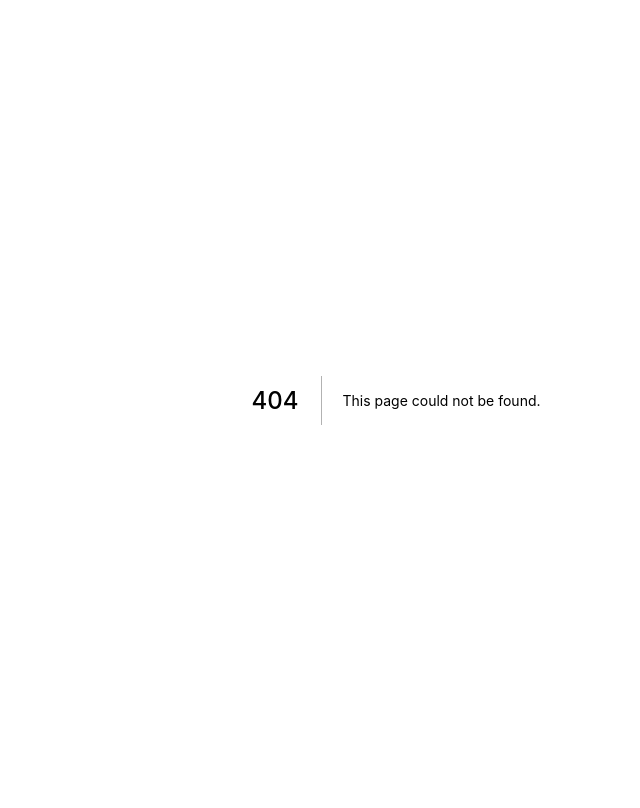
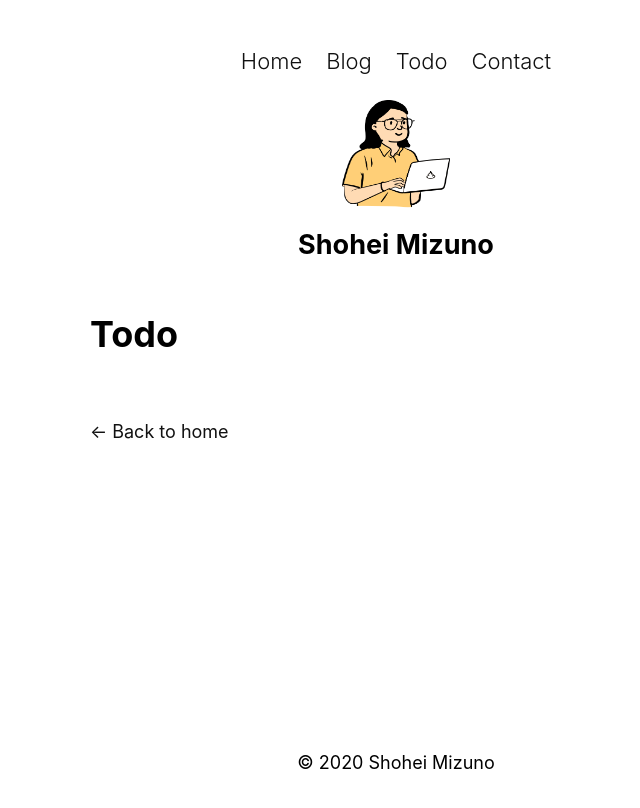
Before and after one commit to Sho372/nextjs-portfolio, a Next.js app: page /todo in a window 1280 px wide. Before the commit this address had no page. Shown: the top 808 px of the page, without its empty margins (244-884 px from the left). Built offline with nearby package versions, Linux system fonts and the light colour scheme.

Commit message:
add page modules and arrange positions of header and footer

```diff
--- a/components/footer.js
+++ b/components/footer.js
@@ -1,9 +1,23 @@
 export default function Footer() {
   return (
     <div className="footer-wrapper">
-      {/* <div className="copyright">
+      <div className="copyright">
         © {new Date().getFullYear()} Shohei Mizuno
-      </div> */}
+      </div>
+      <style jsx>{`
+      .footer-wrapper {
+        width: 100%;
+        text-align: center;
+        margin-top: auto;
+        padding: 20px 30px;
+        position: absolute;
+        bottom: 0;
+        left: 0;
+      }
+      .copyright {
+        margin-bottom: 20px;
+      }
+    `}</style>
     </div>
   );
 }
--- a/components/header.js
+++ b/components/header.js
@@ -6,7 +6,8 @@ export default function Header() {
       <Menu />
       <style jsx>{`
         .header-wrapper {
-          padding: 30px;
+          margin: 1rem;
+          padding: 3px;
           display: flex;
           justify-content: space-between;
           align-items: center;
--- a/components/layout.js
+++ b/components/layout.js
@@ -27,9 +27,9 @@ export default function Layout({ children, home }) {
         <meta name="twitter:card" content="summary_large_image" />
       </Head>
 
-      <Header />
 
       <header className={styles.header}>
+        <Header />
         {home ? (
           <>
             <img
@@ -41,7 +41,7 @@ export default function Layout({ children, home }) {
           </>
         ) : (
           <>
-            {/* <Link href="/">
+            <Link href="/">
               <a>
                 <img
                   src="/images/profile.png"
@@ -49,12 +49,12 @@ export default function Layout({ children, home }) {
                   alt={name}
                 />
               </a>
-            </Link> */}
-            {/* <h2 className={utilStyles.headingLg}>
+            </Link>
+            <h2 className={utilStyles.headingLg}>
               <Link href="/">
                 <a className={utilStyles.colorInherit}>{name}</a>
               </Link>
-            </h2> */}
+            </h2>
           </>
         )}
       </header>
@@ -66,9 +66,7 @@ export default function Layout({ children, home }) {
           </Link>
         </div>
       )}
-
       <Footer />
-
     </div>
   );
 }
--- a/components/layout.module.css
+++ b/components/layout.module.css
@@ -1,7 +1,9 @@
 .container {
   max-width: 36rem;
-  padding: 0 1rem;
-  margin: 3rem auto 6rem;
+  padding: 0 1rem 5rem;
+  margin: 1rem auto 6rem;
+  min-height: 100vh;
+  position: relative;
 }
 
 .header {
--- /dev/null
+++ b/pages/todo.js
@@ -0,0 +1,9 @@
+import Layout from "../components/layout";
+
+export default function Blog() {
+  return (
+    <Layout>
+      <h1>Todo</h1>
+    </Layout>
+  );
+}
--- a/styles/global.css
+++ b/styles/global.css
@@ -13,7 +13,7 @@ body {
 }
 
 a {
-  color: #0070f3;
+  color: #111;
   text-decoration: none;
 }
 
```
Also changed, not shown: pages/blog.js (added, +9 -0 lines), pages/contact.js (added, +9 -0 lines).
